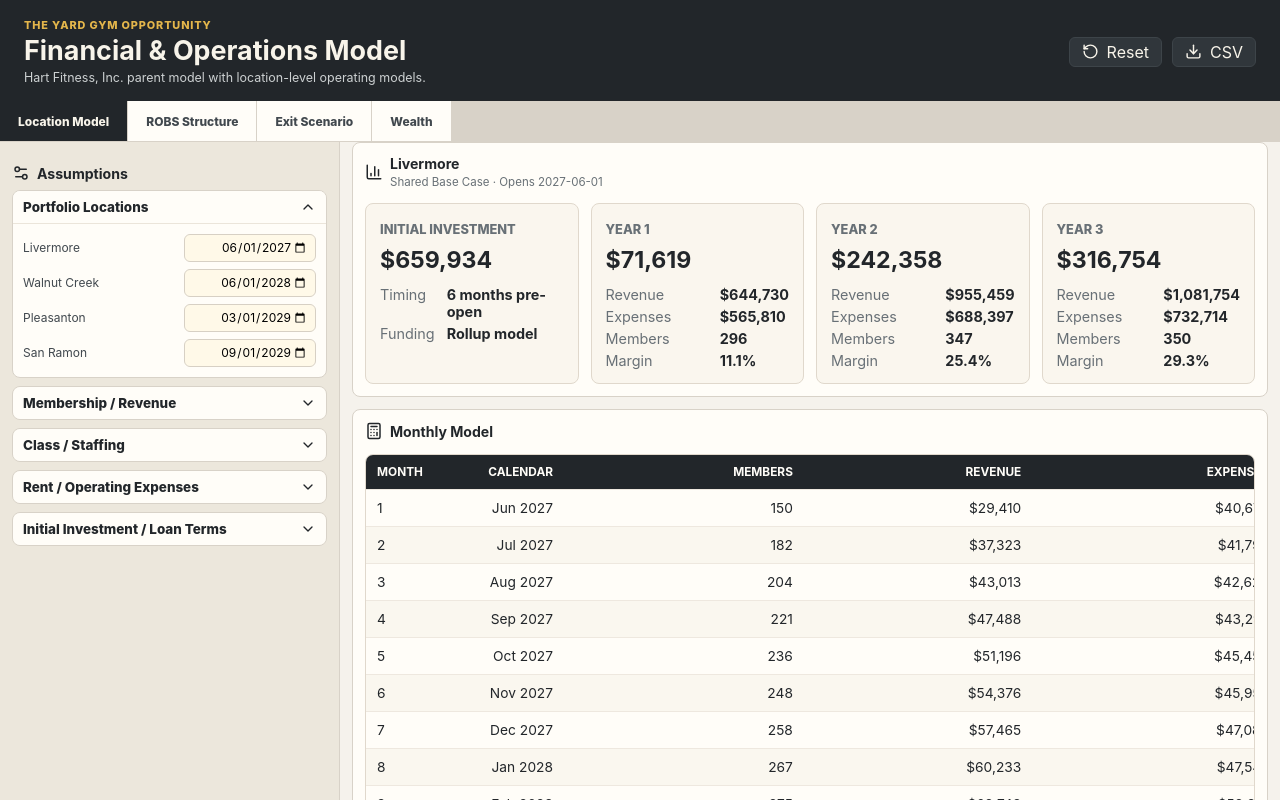
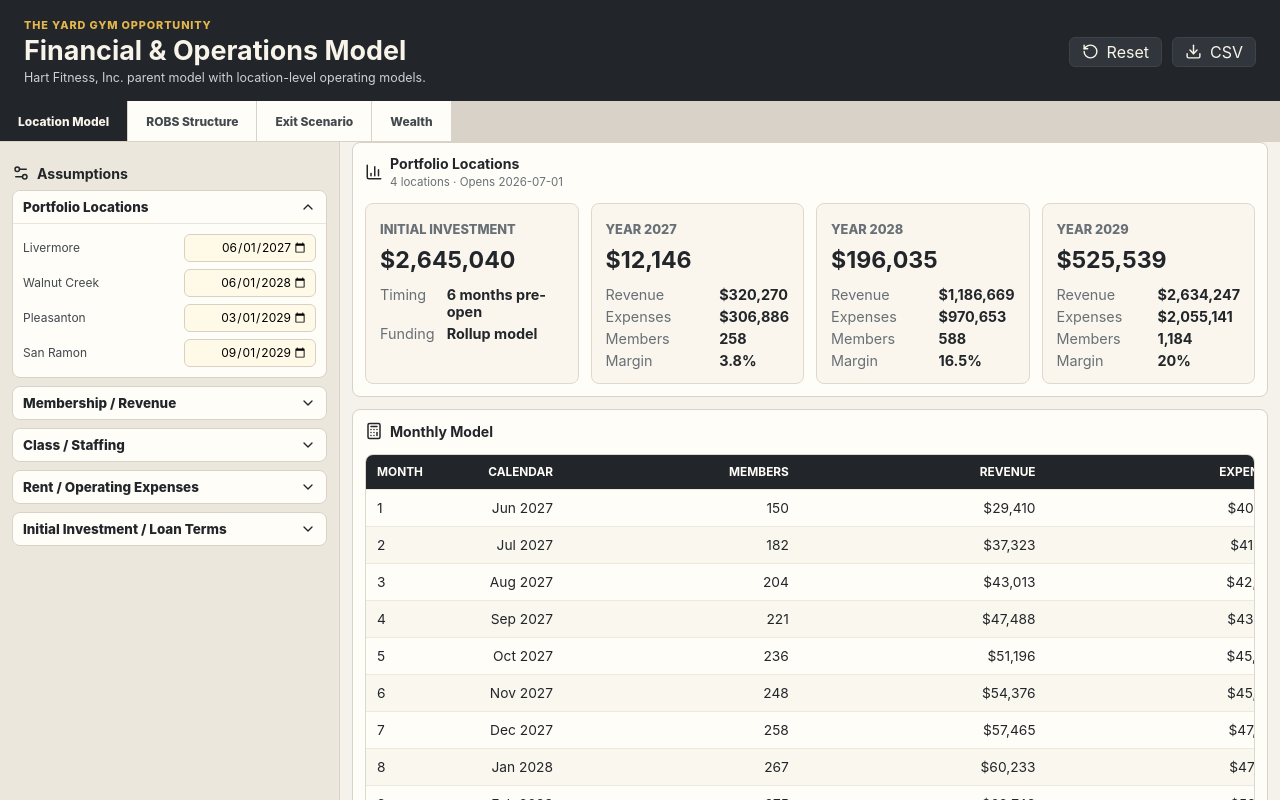
Before and after one commit to jkhart/theyardgym-financials, a React (Vite) app: page / in a window 1280 px wide. Shown: the top 800 px of the page. Built offline with nearby package versions, Linux system fonts and the light colour scheme.

Commit message:
Show portfolio financials on location tab

```diff
--- a/src/components/App.jsx
+++ b/src/components/App.jsx
@@ -15,13 +15,6 @@ import {
 
 const ROLLUP_STORAGE_KEY = "the-yard-gym.rollupInputs.v1";
 const SHARED_ASSUMPTIONS_STORAGE_KEY = "the-yard-gym.sharedLocationAssumptions.v1";
-
-const DEFAULT_LOCATION_META = {
-  id: "livermore",
-  locationName: "Livermore",
-  scenarioName: "Base Case",
-  projectedOpenDate: "2027-06-01",
-};
 
 const DEFAULT_ROLLUP_INPUTS = {
   entityName: "Hart Fitness, Inc.",
@@ -224,6 +217,73 @@ function buildLocationRecords({ assumptions, modelStartDate, schedule }) {
       },
     };
   });
+}
+
+function buildLocationSetModel(locations) {
+  const rowsByMonth = new Map();
+
+  locations.forEach((location) => {
+    location.outputs.monthlySummary?.forEach((row) => {
+      const current = rowsByMonth.get(row.date) ?? {
+        date: row.date,
+        monthLabel: row.monthLabel,
+        totalMembers: 0,
+        operatingRevenue: 0,
+        totalExpenses: 0,
+        grossOperatingProfit: 0,
+        monthlySlots: 0,
+        labor: 0,
+        rent: 0,
+      };
+
+      rowsByMonth.set(row.date, {
+        ...current,
+        totalMembers: current.totalMembers + (row.totalMembers ?? 0),
+        operatingRevenue: current.operatingRevenue + (row.operatingRevenue ?? 0),
+        totalExpenses: current.totalExpenses + (row.totalExpenses ?? 0),
+        grossOperatingProfit: current.grossOperatingProfit + (row.grossOperatingProfit ?? 0),
+        monthlySlots: current.monthlySlots + (row.monthlySlots ?? 0),
+        labor: current.labor + (row.labor ?? 0),
+        rent: current.rent + (row.rent ?? 0),
+      });
+    });
+  });
+
+  const months = Array.from(rowsByMonth.values())
+    .sort((a, b) => parseLocalDate(a.date) - parseLocalDate(b.date))
+    .map((row, index) => ({
+      ...row,
+      month: index + 1,
+      operatingMargin: row.operatingRevenue ? row.grossOperatingProfit / row.operatingRevenue : 0,
+    }));
+
+  const yearGroups = months.reduce((groups, row) => {
+    const calendarYear = parseLocalDate(row.date).getFullYear();
+    const group = groups.get(calendarYear) ?? [];
+    group.push(row);
+    groups.set(calendarYear, group);
+    return groups;
+  }, new Map());
+
+  const years = Array.from(yearGroups, ([calendarYear, rows]) => {
+    const sum = (key) => rows.reduce((total, row) => total + row[key], 0);
+    const operatingRevenue = sum("operatingRevenue");
+    const grossOperatingProfit = sum("grossOperatingProfit");
+    return {
+      year: calendarYear,
+      operatingRevenue,
+      totalExpenses: sum("totalExpenses"),
+      grossOperatingProfit,
+      totalMembers: rows.at(-1)?.totalMembers ?? 0,
+      operatingMargin: operatingRevenue ? grossOperatingProfit / operatingRevenue : 0,
+    };
+  });
+
+  return {
+    months,
+    years,
+    totalInitialInvestment: locations.reduce((total, location) => total + (location.outputs.totalInitialInvestment ?? 0), 0),
+  };
 }
 
 function calculateRollupModel(locations, inputs, options = {}) {
@@ -2988,8 +3048,6 @@ export function App() {
   const [assumptions, setAssumptions] = useState(loadSharedAssumptions);
   const [openGroup, setOpenGroup] = useState("Portfolio Locations");
   const [locationSchedule, setLocationSchedule] = useState(loadLocationSchedule);
-  const [activeLocationId, setActiveLocationId] = useState(DEFAULT_LOCATION_META.id);
-  const [locationMeta, setLocationMeta] = useState(DEFAULT_LOCATION_META);
   const [activeView, setActiveView] = useState("location");
   const [activeWealthView, setActiveWealthView] = useState("overview");
   const [rollupInputs, setRollupInputs] = useState(loadRollupInputs);
@@ -3002,16 +3060,8 @@ export function App() {
       }),
     [assumptions, locationSchedule, rollupInputs.modelStartDate],
   );
+  const locationSetModel = useMemo(() => buildLocationSetModel(locations), [locations]);
   const activeScenarioLocations = locations;
-  const selectedLocation = locations.find((location) => location.id === activeLocationId) ?? locations[0];
-  const model = useMemo(
-    () =>
-      calculateModel(assumptions, {
-        projectedOpenDate: selectedLocation?.projectedOpenDate ?? DEFAULT_LOCATION_META.projectedOpenDate,
-        modelStartDate: rollupInputs.modelStartDate,
-      }),
-    [assumptions, selectedLocation?.projectedOpenDate, rollupInputs.modelStartDate],
-  );
 
   useEffect(() => {
     window.localStorage.setItem(SHARED_ASSUMPTIONS_STORAGE_KEY, JSON.stringify(assumptions));
@@ -3020,16 +3070,6 @@ export function App() {
   useEffect(() => {
     window.localStorage.setItem(ROLLUP_STORAGE_KEY, JSON.stringify(rollupInputs));
   }, [rollupInputs]);
-
-  useEffect(() => {
-    if (!selectedLocation) return;
-    setLocationMeta({
-      id: selectedLocation.id,
-      locationName: selectedLocation.locationName,
-      scenarioName: selectedLocation.scenarioName,
-      projectedOpenDate: selectedLocation.projectedOpenDate,
-    });
-  }, [selectedLocation]);
 
   function updateAssumption(key, value) {
     setAssumptions((current) => ({ ...current, [key]: Number.isFinite(value) ? value : 0 }));
@@ -3039,23 +3079,10 @@ export function App() {
     setAssumptions(DEFAULT_ASSUMPTIONS);
     setLocationSchedule(FIXED_LOCATIONS);
     saveLocationSchedule(FIXED_LOCATIONS);
-    setActiveLocationId(DEFAULT_LOCATION_META.id);
-    setLocationMeta(DEFAULT_LOCATION_META);
   }
 
   function updateRollupInput(key, value) {
     setRollupInputs((current) => ({ ...current, [key]: value }));
-  }
-
-  function loadLocation(location) {
-    setActiveView("location");
-    setActiveLocationId(location.id);
-    setLocationMeta({
-      id: location.id,
-      locationName: location.locationName,
-      scenarioName: location.scenarioName,
-      projectedOpenDate: location.projectedOpenDate ?? DEFAULT_LOCATION_META.projectedOpenDate,
-    });
   }
 
   function updateLocationOpenDate(id, projectedOpenDate) {
@@ -3078,7 +3105,7 @@ export function App() {
       "Cash Flow After Debt Service",
       "Operating Margin",
     ];
-    const rows = model.months.map((m) => [
+    const rows = locationSetModel.months.map((m) => [
       m.month,
       m.monthLabel,
       m.totalMembers.toFixed(1),
@@ -3098,6 +3125,12 @@ export function App() {
     link.click();
     URL.revokeObjectURL(url);
   }
+
+  const locationSetMeta = {
+    locationName: "Portfolio Locations",
+    scenarioName: `${locations.length} locations`,
+    projectedOpenDate: rollupInputs.modelStartDate,
+  };
 
   return (
     <main>
@@ -3173,12 +3206,11 @@ export function App() {
               openGroup={openGroup}
               setOpenGroup={setOpenGroup}
               updateAssumption={updateAssumption}
-              onSelectLocation={loadLocation}
               onUpdateOpenDate={updateLocationOpenDate}
             />
           </div>
           <div>
-            <Dashboard model={model} locationMeta={locationMeta} />
+            <Dashboard model={locationSetModel} locationMeta={locationSetMeta} />
           </div>
         </section>
       )}
--- a/src/components/AssumptionsPanel.jsx
+++ b/src/components/AssumptionsPanel.jsx
@@ -20,14 +20,13 @@ function AssumptionInput({ id, label, type, value, onChange }) {
   );
 }
 
-function LocationDateInput({ location, onFocus, onChange }) {
+function LocationDateInput({ location, onChange }) {
   return (
     <label className="inputRow">
       <span>{location.locationName}</span>
       <input
         type="date"
         value={location.projectedOpenDate}
-        onFocus={() => onFocus(location)}
         onChange={(event) => onChange(location.id, event.target.value)}
       />
     </label>
@@ -40,7 +39,6 @@ export function AssumptionsPanel({
   openGroup,
   setOpenGroup,
   updateAssumption,
-  onSelectLocation,
   onUpdateOpenDate,
 }) {
   return (
@@ -66,7 +64,6 @@ export function AssumptionsPanel({
               <LocationDateInput
                 key={location.id}
                 location={location}
-                onFocus={onSelectLocation}
                 onChange={onUpdateOpenDate}
               />
             ))}
```
